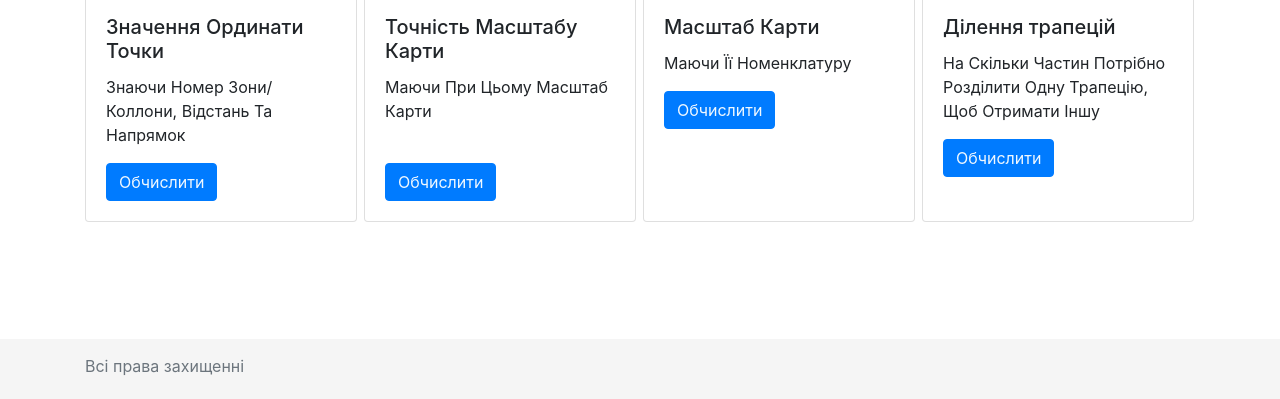
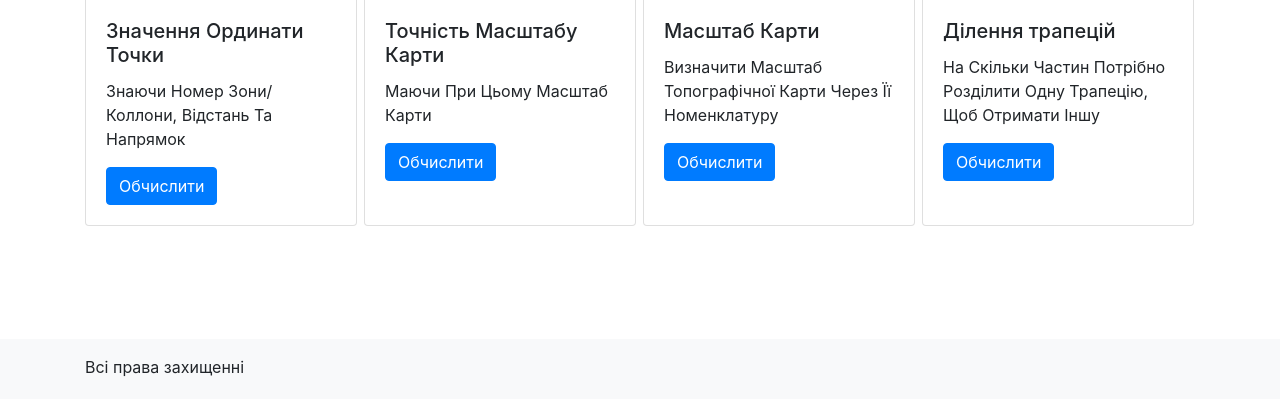
Before and after one commit to morento101/geodesy_calc_website, a Flask app: page / in a window 1280 px wide. Shown: the part 401-800 px from the top of the page. Run offline with Flask 2, Linux system fonts and the light colour scheme; a user stored in the database is signed in; some libraries are stand-ins or nearby versions.

Commit message:
make better design

```diff
--- a/website/static/style.css
+++ b/website/static/style.css
@@ -1,3 +1,8 @@
+html, body {
+    margin: 0px;
+    padding: 0px;
+}
+
 .flex-div {
     display: flex;
     gap: 7px;
@@ -19,6 +24,7 @@ h3 {
 
 .card > img {
     height: 250px;
+    width: 270px;
 }
 
 .card {
@@ -27,10 +33,11 @@ h3 {
 
 footer {
     position: fixed;
-    bottom: 0px;
     width: 100%;
     height: 60px;
     background-color: #f5f5f5;
+    margin-top: 10px;
+    bottom: 0px;
 }
 
 footer > div > span {
@@ -38,6 +45,18 @@ footer > div > span {
     margin-top: 15px;
 }
 
-.container {
-    margin-bottom: 75px;
+.positioned {
+    margin-bottom: 70px;
 }
+
+.navbar {
+    position: fixed;
+    z-index: 1;
+    width: 100%;
+    top: 0px
+}
+
+h3 {
+    margin-top: 90px;
+    margin-bottom: 25px;
+}
--- a/website/templates/base.html
+++ b/website/templates/base.html
@@ -71,10 +71,12 @@
     <div class="container" style="margin-top: 40px">
       {% block content %} {% endblock %}
     </div>
-    <footer class="footer">
+    <div class="positioned"></div>
+    <footer class="container-fluid pt-3 pb-3 bg-light">
       <div class="container">
-        <span class="text-muted">Всі права захищенні</span>
-      </footer>
+        <p class="mb-0">Всі права захищенні</p>
+      </div>
+    </footer>
     </footer>
     <link
       rel="stylesheet"
--- a/website/templates/calc_map_accuracy.html
+++ b/website/templates/calc_map_accuracy.html
@@ -25,9 +25,7 @@ content %}
     style="white-space: pre-line"
   >Відповідь: {{ res }}</div>
   <hr />
-  <button type="button" class="btn btn-secondary" data-dismiss="modal">
-    <a href="/" style="text-decoration: none; color: aliceblue">Назад</a>
-  </button>
+  <a class="btn btn-secondary" href="/" role="button">Назад</a>
   <button type="submit" class="btn btn-primary">Порахувати</button>
 </form>
 {% endblock %}
--- a/website/templates/calc_zone.html
+++ b/website/templates/calc_zone.html
@@ -39,9 +39,7 @@ content %}
   </div>
   <div class="p-3 mb-2 bg-success text-white rounded" style="white-space: pre-line">Відповідь: {{ res }}</div>
   <hr />
-  <button type="button" class="btn btn-secondary" data-dismiss="modal">
-    <a href="/" style="text-decoration: none; color: aliceblue">Назад</a>
-  </button>
+  <a class="btn btn-secondary" href="/" role="button">Назад</a>
   <button type="submit" class="btn btn-primary">Порахувати</button>
 </form>
 {% endblock %}
--- a/website/templates/calculate.html
+++ b/website/templates/calculate.html
@@ -12,11 +12,7 @@ content %}
     <div class="card-body">
       <h5 class="card-title">Значення Ординати Точĸи</h5>
       <p class="card-text">Знаючи Номер Зони/Коллони, Відстань Та Напрямок</p>
-      <button type="button" class="btn btn-primary">
-        <a href="/calc_zone" style="text-decoration: none; color: aliceblue" ;
-          >Обчислити</a
-        >
-      </button>
+      <a class="btn btn-primary" href="/calc_zone" role="button">Обчислити</a>
     </div>
   </div>
   <!-- ACCURACY -->
@@ -29,11 +25,7 @@ content %}
     <div class="card-body">
       <h5 class="card-title">Точність Маcштабу Карти</h5>
       <p class="card-text">Маючи При Цьому Масштаб Карти</p>
-      <button id="specific-button" type="button" class="btn btn-primary">
-        <a href="/calc_map_accuracy" style="text-decoration: none; color: aliceblue" ;
-          >Обчислити</a
-        >
-      </button>
+      <a class="btn btn-primary" href="/calc_map_accuracy" role="button">Обчислити</a>
     </div>
   </div>
   <!-- SEGMENTATION -->
@@ -45,12 +37,8 @@ content %}
     />
     <div class="card-body">
       <h5 class="card-title">Масштаб Карти</h5>
-      <p class="card-text">Маючи Її Номенклатуру</p>
-      <button type="button" class="btn btn-primary">
-        <a href="/segmentation" style="text-decoration: none; color: aliceblue" ;
-          >Обчислити</a
-        >
-      </button>
+      <p class="card-text">Визначити Масштаб Топографічної Карти Через Її Номенклатуру</p>
+      <a class="btn btn-primary" href="/segmentation" role="button">Обчислити</a>
     </div>
   </div>
   <!-- DIVIDING -->
@@ -63,11 +51,7 @@ content %}
     <div class="card-body">
       <h5 class="card-title">Ділення трапецій</h5>
       <p class="card-text">На Скільки Частин Потрібно Розділити Одну Трапецію, Щоб Отримати Іншу</p>
-      <button type="button" class="btn btn-primary">
-        <a href="/dividing" style="text-decoration: none; color: aliceblue" ;
-          >Обчислити</a
-        >
-      </button>
+      <a class="btn btn-primary" href="/dividing" role="button">Обчислити</a>
     </div>
   </div>
 </div>
--- a/website/templates/dividing.html
+++ b/website/templates/dividing.html
@@ -29,9 +29,7 @@ content %}
   </div>
   <div class="p-3 mb-2 bg-success text-white rounded" style="white-space: pre-line">Відповідь: {{ res }}</div>
   <hr />
-  <button type="button" class="btn btn-secondary" data-dismiss="modal">
-    <a href="/" style="text-decoration: none; color: aliceblue">Назад</a>
-  </button>
+  <a class="btn btn-secondary" href="/" role="button">Назад</a>
   <button type="submit" class="btn btn-primary">Порахувати</button>
 </form>
 {% endblock %}
--- a/website/templates/segmentation.html
+++ b/website/templates/segmentation.html
@@ -19,9 +19,7 @@ content %}
   </div>
   <div class="p-3 mb-2 bg-success text-white rounded" style="white-space: pre-line">Відповідь: {{ res }}</div>
   <hr />
-  <button type="button" class="btn btn-secondary" data-dismiss="modal">
-    <a href="/" style="text-decoration: none; color: aliceblue">Назад</a>
-  </button>
+  <a class="btn btn-secondary" href="/" role="button">Назад</a>
   <button type="submit" class="btn btn-primary">Порахувати</button>
 </form>
 {% endblock %}
```
